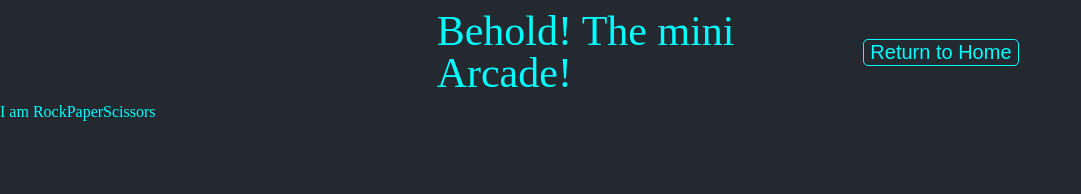
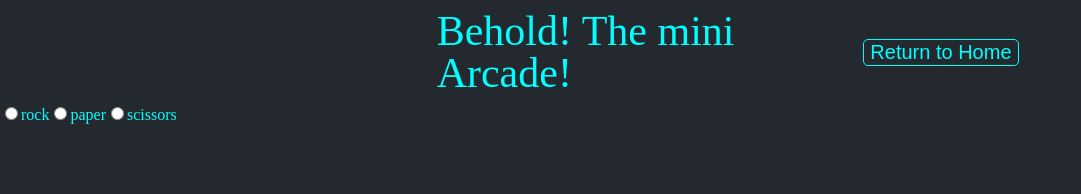
Before and after one commit to CD-Mackay/mini-arcade, a React app: page /rockpaperscissors in a window 1280 px wide. Shown: the top 194 px of the page, without its empty margins (0-1081 px from the left). Built offline with nearby package versions, Linux system fonts and the light colour scheme.

Commit message:
build rockpaperscissors game

```diff
--- a/client/src/components/games/rockPaperScissors/RockPaper.js
+++ b/client/src/components/games/rockPaperScissors/RockPaper.js
@@ -1,11 +1,15 @@
-import React from 'react';
+import React, { useState } from 'react';
+import ThrowSelect from './atoms/ThrowSelect/ThrowSelect';
 
 import StyledRockPaper from './StyledRockPaper';
 
 const RockPaper = () => {
+
+  const [input, setInput] = useState("");
+
   return (
     <StyledRockPaper>
-      <p>I am RockPaperScissors</p>
+      <ThrowSelect />
     </StyledRockPaper>
   )
 };
--- /dev/null
+++ b/client/src/components/games/rockPaperScissors/atoms/ThrowSelect/StyledThrowSelect.js
@@ -0,0 +1,7 @@
+import styled from 'styled-components';
+
+const StyledThrowSelect = styled.div`
+
+`
+
+export default StyledThrowSelect;
--- /dev/null
+++ b/client/src/components/games/rockPaperScissors/atoms/ThrowSelect/ThrowSelect.js
@@ -0,0 +1,44 @@
+import React, { useState } from 'react';
+
+import StyledThrowSelect from './StyledThrowSelect';
+
+const ThrowSelect = () => {
+
+  const [input, setInput] = useState("");
+
+  const handleSelect = (string) => {
+    console.log(string);
+    setInput(string);
+  }
+
+
+  return (
+    <StyledThrowSelect>
+      <div >
+        <input
+        type="radio"
+        name="throw-select"
+        value="rock"
+        onChange={(event) => handleSelect(event.target.value)}
+        />
+        <label htmlFor="rock">rock</label>
+        <input
+        type="radio"
+        name="throw-select"
+        value="paper"
+        onChange={(event) => setInput(event.target.value)}
+        />
+        <label htmlFor="paper">paper</label>
+        <input
+        type="radio"
+        name="throw-select"
+        value="scissors"
+        onChange={(event) => setInput(event.target.value)}
+         />
+        <label htmlFor="scissors">scissors</label>
+      </div>
+    </StyledThrowSelect>
+  )
+};
+
+export default ThrowSelect;
```
